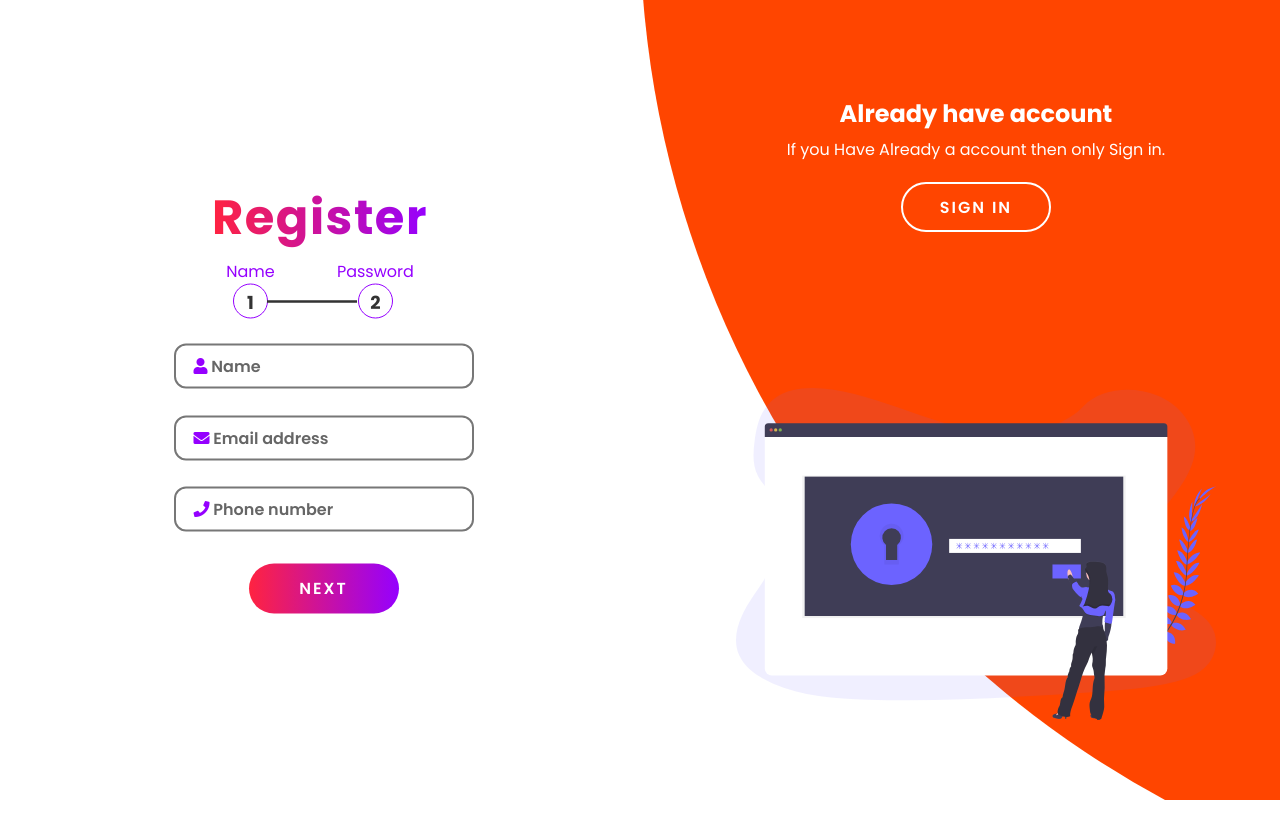
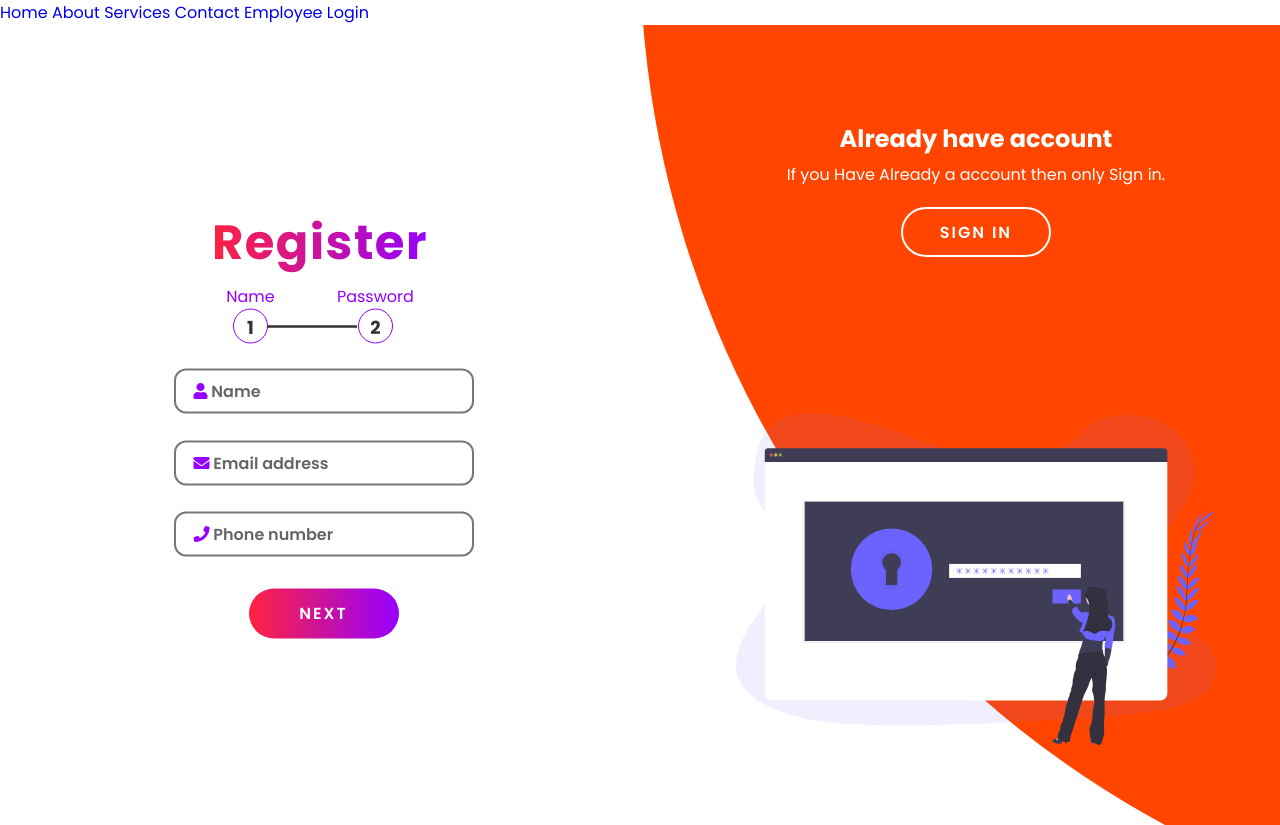
Before and after one commit to harsh160311/Employement-Portal, a plain HTML site: page index.html in a window 1280 px wide. Before the commit the page ends 800 px from the top, so only its background shows below. Drawn offline with Linux system fonts and the light colour scheme.

Commit message:
Update index.html

```diff
--- a/index.html
+++ b/index.html
@@ -28,6 +28,13 @@
 </head>
 
 <body>
+    <div class="navbar">
+  <a href="#" class="active">Home</a>
+  <a href="#">About</a>
+  <a href="#">Services</a>
+  <a href="#">Contact</a>
+        <a href="#">Employee Login</a>
+    </div>
 
     <main class="main">
         <div class="container">
```
